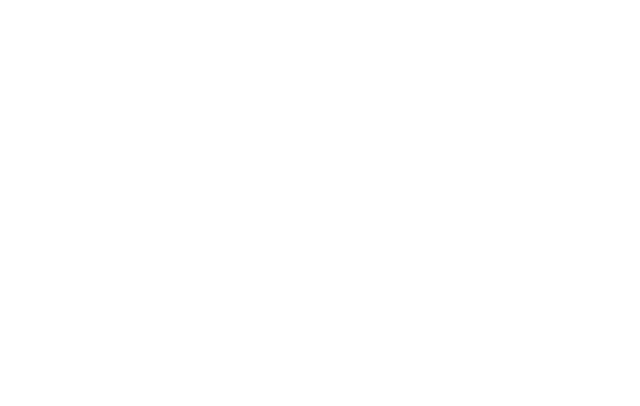
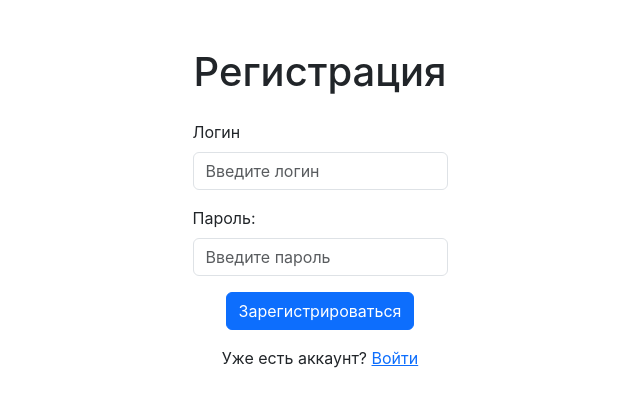
Before and after one commit to Minby93/webTaskFront, a React (Create React App) app: page /registration in a window 1280 px wide. Before the commit this address had no page. Shown: the top 406 px of the page, without its empty margins (320-960 px from the left). Built offline with nearby package versions, Linux system fonts and the light colour scheme.

Commit message:
Add Registration page

```diff
--- a/src/App.js
+++ b/src/App.js
@@ -2,13 +2,14 @@
 import './App.css';
 import { BrowserRouter as Router, Routes, Route  } from 'react-router-dom';
 import Login from './components/views/Login';
+import Register from './components/views/Register';
 
 function App() {
   return (
     <Router>
       <div className="container mt-5">
         <Routes>
-          {/* <Route path="/register" element={<Register />} /> */}
+          <Route path="/registration" element={<Register />} />
           <Route path="/login" element={<Login />} />
           {/* <Route path="/" element={<NoteList />} /> */}
         </Routes>
--- a/src/components/views/Login.js
+++ b/src/components/views/Login.js
@@ -1,6 +1,3 @@
-import axios from 'axios';
-import { useState } from 'react';
-
 function Login() {
 
   return (
@@ -21,7 +18,7 @@
           <div class="text-center">
             <button type="submit" class="btn btn-primary text-center">Войти</button>
             <p class="mt-3">
-            Нет аккаунта? <a href="#">Регистрация</a>
+            Нет аккаунта? <a href="/registration">Регистрация</a>
           </p>
           </div>
         </form>
--- a/src/components/views/Register.js
+++ b/src/components/views/Register.js
@@ -0,0 +1,32 @@
+function Register() {
+
+    return (
+  <div class="d-flex justify-content-center align-items-center">
+    <div class="container">
+      <div class="row justify-content-center">
+        <div class="col-md-3">
+          <h1 class="mb-4 text-center">Регистрация</h1>
+          <form method="post" action="/login">
+            <div class="mb-3">
+              <label for="login" class="form-label">Логин</label>
+              <input type="text" class="form-control" id="username" name="username" placeholder="Введите логин"/>
+            </div>
+            <div class="mb-3">
+              <label for="password" class="form-label">Пароль:</label>
+              <input type="password" class="form-control" id="password" name="password" placeholder="Введите пароль"/>
+            </div>
+            <div class="text-center">
+              <button type="submit" class="btn btn-primary text-center">Зарегистрироваться</button>
+              <p class="mt-3">
+              Уже есть аккаунт? <a href="/login">Войти</a>
+            </p>
+            </div>
+          </form>
+        </div>
+      </div>
+    </div>
+  </div>
+    );
+  }
+
+  export default Register;
```
